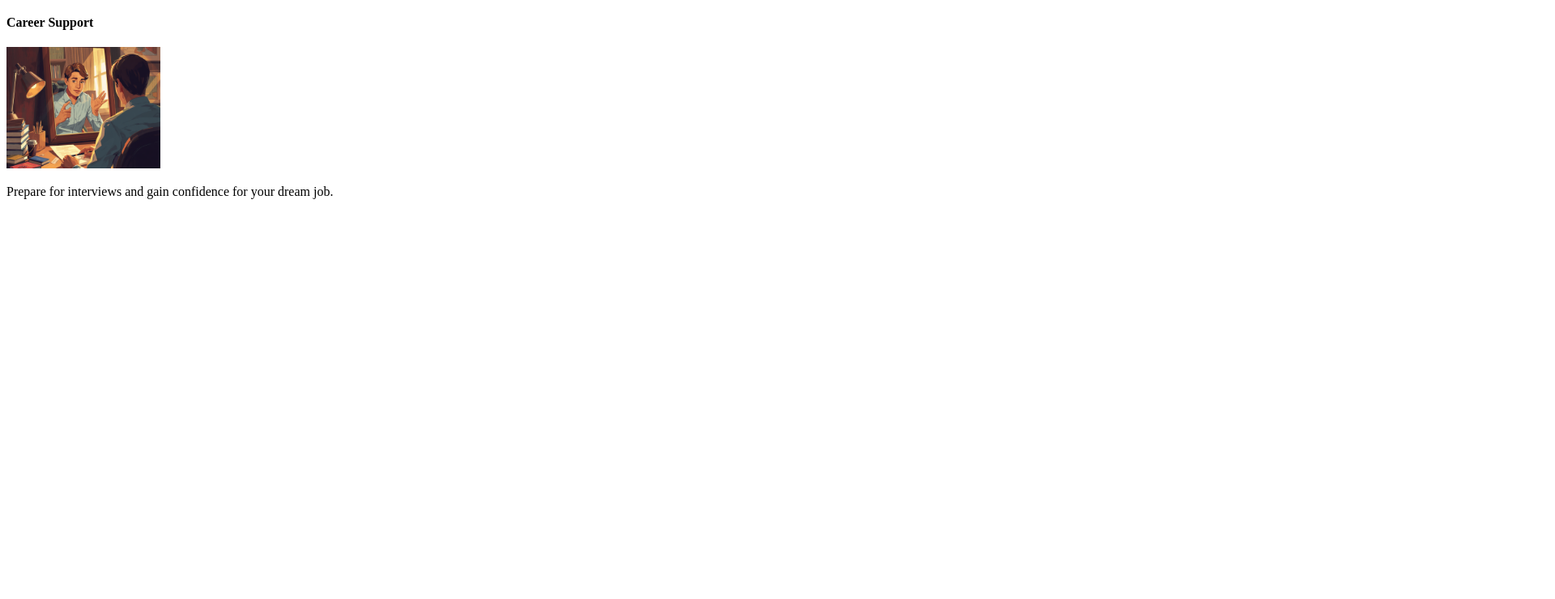
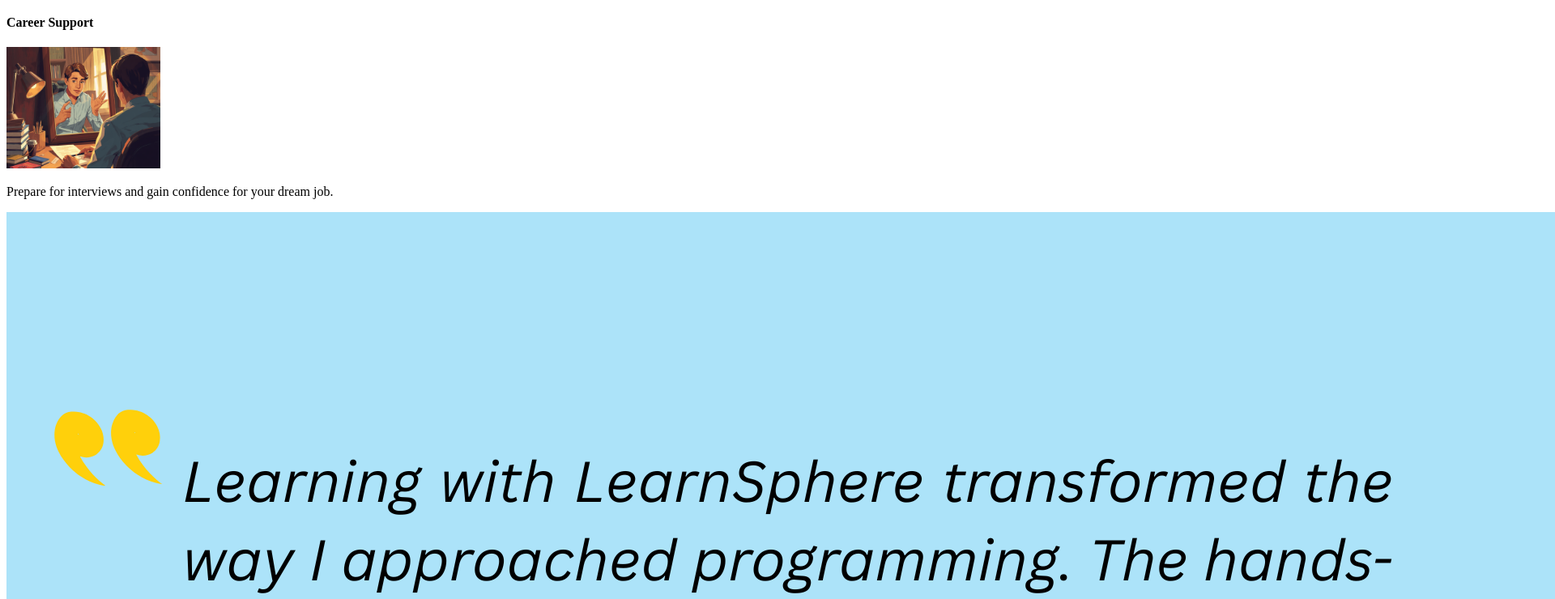
Before and after one commit to Rocktotpal/landingpage-learnsphere, a plain HTML site: page index.html in a window 1280 px wide. Shown: the part 1396-2136 px from the top of the page at 81% size, 1920 px wide, since content can reach past the window. Before the commit the page ends 1658 px from the top, so only its background shows below. Drawn offline with Linux system fonts and the light colour scheme.

Commit message:
Added testimonial

```diff
--- a/index.html
+++ b/index.html
@@ -96,5 +96,13 @@
         </div>
       </div>
     </section>
+    <section class="section" id="section--2">
+      <div>
+        <img
+          src="./images/testimonial-learnsphere.png"
+          alt="Testimonial by student"
+        />
+      </div>
+    </section>
   </body>
 </html>
```
Also changed, not shown: images/testimonial-learnsphere.png (added).
